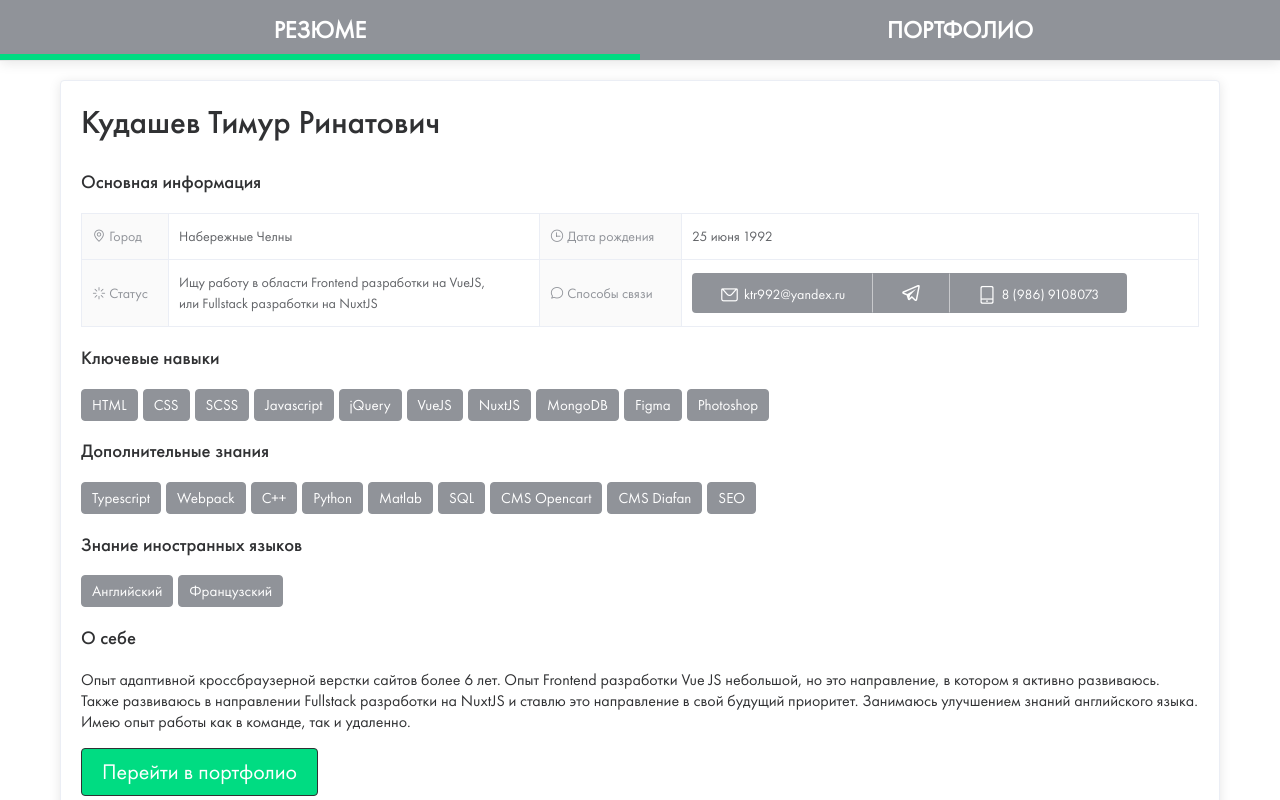
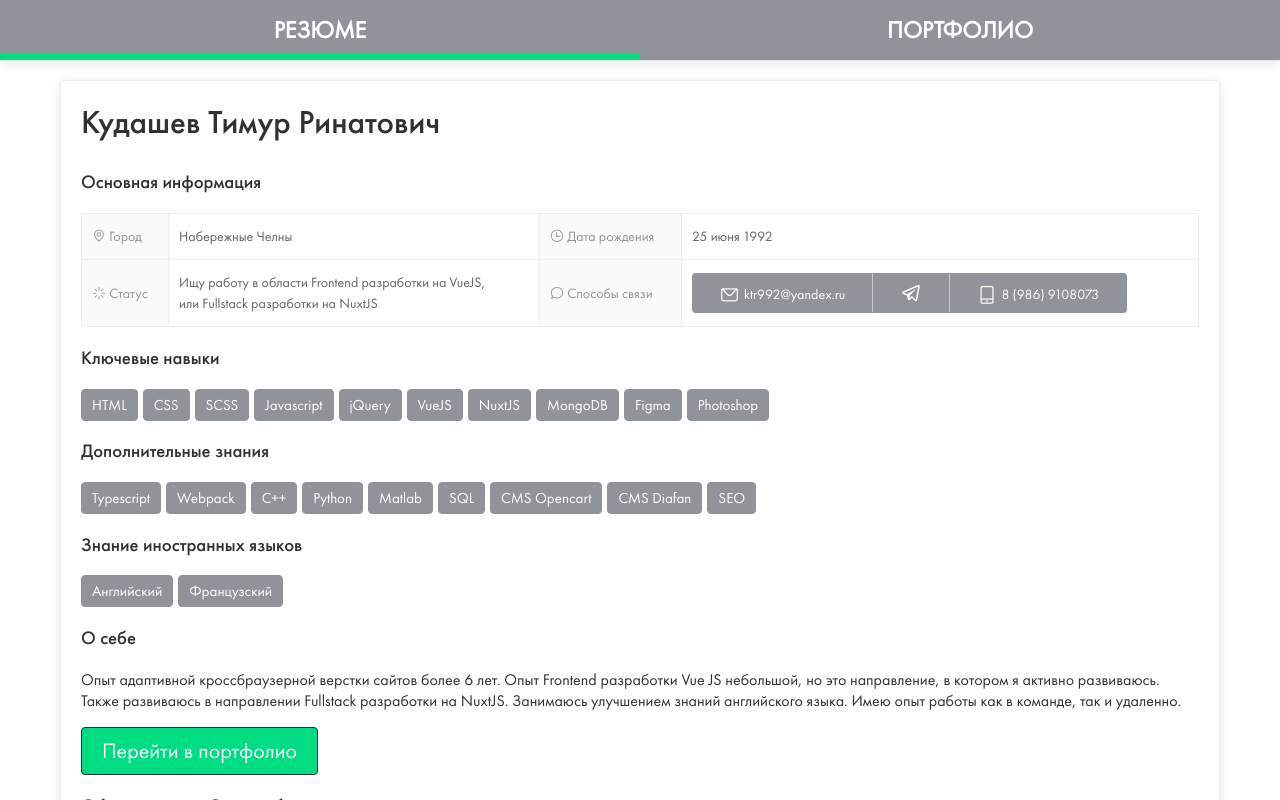
Before and after one commit to ktr92/nuxtresume, a Nuxt app: page / in a window 1280 px wide. Shown: the top 800 px of the page. Built offline with nearby package versions, Linux system fonts and the light colour scheme.

Commit message:
make it better

```diff
--- a/pages/index.vue
+++ b/pages/index.vue
@@ -77,7 +77,7 @@
 
       <h3>О себе</h3>
       <div class="description">
-      <p>Опыт адаптивной кроссбраузерной верстки сайтов более 6 лет. Опыт Frontend разработки Vue JS небольшой, но это направление, в котором я активно развиваюсь. Также развиваюсь в направлении Fullstack разработки на NuxtJS и ставлю это направление в свой будущий приоритет. Занимаюсь улучшением знаний английского языка. Имею опыт работы как в команде, так и удаленно.</p>
+      <p>Опыт адаптивной кроссбраузерной верстки сайтов более 6 лет. Опыт Frontend разработки Vue JS небольшой, но это направление, в котором я активно развиваюсь. Также развиваюсь в направлении Fullstack разработки на NuxtJS. Занимаюсь улучшением знаний английского языка. Имею опыт работы как в команде, так и удаленно.</p>
 
      <!--
       <p><span> Приблизительная статистика по опыту: </span>
```
